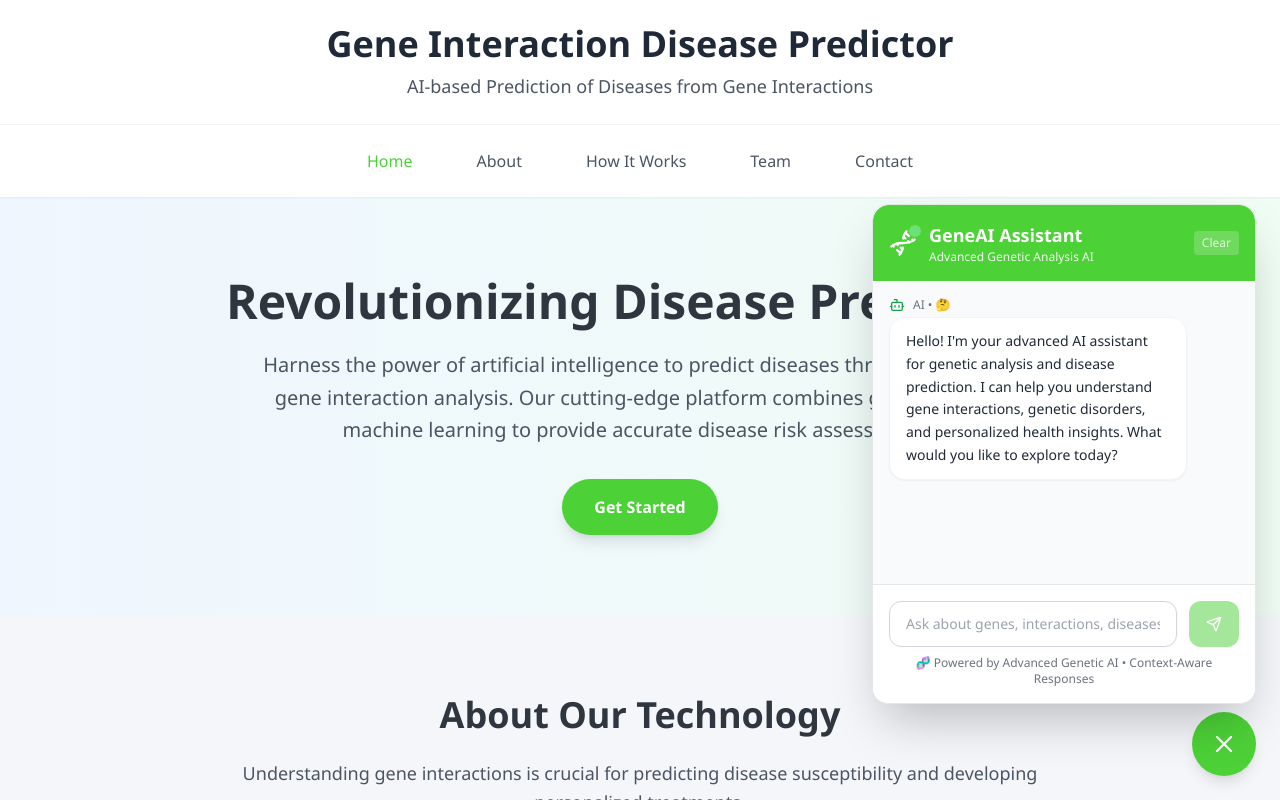
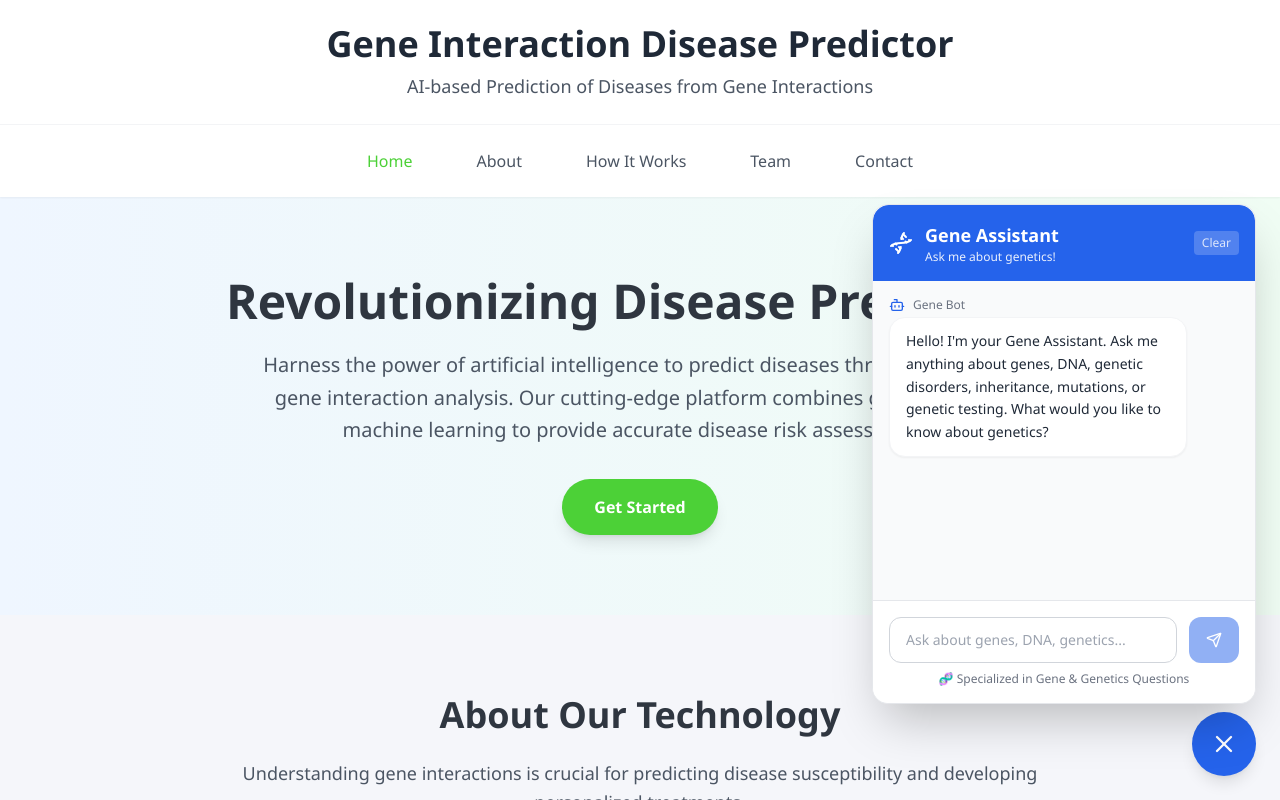
Before and after one commit to Mohamedrxf/ai-gene-insights, a React (Vite) app: page / in a window 1280 px wide. Both pictures are taken after a click on the button 1224 px from the left and 744 px from the top of the page. Shown: the top 800 px of the page. Built offline with nearby package versions, Linux system fonts and the light colour scheme.

Commit message:
Refactor: Create a new chatbot for gene-related questions
The existing chatbot will be modified to specifically handle questions related to genes.

```diff
--- a/src/components/Chatbot.tsx
+++ b/src/components/Chatbot.tsx
@@ -1,23 +1,21 @@
 
 import React, { useState, useEffect, useRef } from 'react';
-import { Bot, X, Send, Brain, Dna } from 'lucide-react';
-import { GeneticAIService, ChatMessage } from '../services/geneticAI';
+import { Bot, X, Send, Dna } from 'lucide-react';
+import { GeneBotService, GeneMessage } from '../services/geneBot';
 
 const Chatbot = () => {
   const [isOpen, setIsOpen] = useState(false);
-  const [messages, setMessages] = useState<ChatMessage[]>([
+  const [messages, setMessages] = useState<GeneMessage[]>([
     {
       id: '1',
-      text: "Hello! I'm your advanced AI assistant for genetic analysis and disease prediction. I can help you understand gene interactions, genetic disorders, and personalized health insights. What would you like to explore today?",
+      text: "Hello! I'm your Gene Assistant. Ask me anything about genes, DNA, genetic disorders, inheritance, mutations, or genetic testing. What would you like to know about genetics?",
       isBot: true,
-      timestamp: new Date(),
-      mood: 'curious',
-      intent: 'education'
+      timestamp: new Date()
     }
   ]);
   const [inputMessage, setInputMessage] = useState('');
   const [isTyping, setIsTyping] = useState(false);
-  const [aiService] = useState(new GeneticAIService());
+  const [geneBot] = useState(new GeneBotService());
   const messagesEndRef = useRef<HTMLDivElement>(null);
 
   const scrollToBottom = () => {
@@ -36,61 +34,40 @@ const Chatbot = () => {
     e.preventDefault();
     if (!inputMessage.trim()) return;
 
-    const mood = aiService.detectMood(inputMessage);
-    const intent = aiService.detectIntent(inputMessage);
-
     // Add user message
-    const userMessage: ChatMessage = {
+    const userMessage: GeneMessage = {
       id: Date.now().toString(),
       text: inputMessage,
       isBot: false,
-      timestamp: new Date(),
-      mood,
-      intent
+      timestamp: new Date()
     };
 
     setMessages(prev => [...prev, userMessage]);
     setInputMessage('');
     setIsTyping(true);
 
-    // Generate AI response
+    // Generate bot response
     setTimeout(() => {
-      const response = aiService.getContextualResponse(inputMessage);
-      const botMessage: ChatMessage = {
+      const response = geneBot.getGeneResponse(inputMessage);
+      const botMessage: GeneMessage = {
         id: (Date.now() + 1).toString(),
-        text: response.text,
+        text: response,
         isBot: true,
-        timestamp: new Date(),
-        mood,
-        intent,
-        multimedia: response.multimedia
+        timestamp: new Date()
       };
 
       setMessages(prev => [...prev, botMessage]);
       setIsTyping(false);
-    }, 1500);
-  };
-
-  const getMoodIcon = (mood?: string) => {
-    switch (mood) {
-      case 'academic': return '🎓';
-      case 'concerned': return '💙';
-      case 'curious': return '🤔';
-      case 'casual': return '😊';
-      default: return '🧬';
-    }
+    }, 1000);
   };
 
   const clearChat = () => {
     setMessages([{
       id: '1',
-      text: "Chat cleared! I'm ready to help you with any genetic analysis questions.",
+      text: "Chat cleared! Ask me anything about genes, DNA, genetic disorders, or genetics in general.",
       isBot: true,
-      timestamp: new Date(),
-      mood: 'curious',
-      intent: 'education'
+      timestamp: new Date()
     }]);
-    aiService.resetContext();
   };
 
   return (
@@ -98,16 +75,12 @@ const Chatbot = () => {
       {/* Chat Toggle Button */}
       <button
         onClick={toggleChat}
-        className="fixed bottom-6 right-6 w-16 h-16 rounded-full shadow-lg hover:shadow-xl transform hover:scale-105 transition-all duration-300 z-50 flex items-center justify-center group"
-        style={{ backgroundColor: '#4cd137' }}
+        className="fixed bottom-6 right-6 w-16 h-16 bg-blue-600 hover:bg-blue-700 rounded-full shadow-lg hover:shadow-xl transform hover:scale-105 transition-all duration-300 z-50 flex items-center justify-center"
       >
         {isOpen ? (
           <X className="w-7 h-7 text-white" />
         ) : (
-          <div className="relative">
-            <Brain className="w-7 h-7 text-white" />
-            <div className="absolute -top-1 -right-1 w-3 h-3 bg-green-400 rounded-full animate-pulse"></div>
-          </div>
+          <Dna className="w-7 h-7 text-white" />
         )}
       </button>
 
@@ -115,16 +88,13 @@ const Chatbot = () => {
       {isOpen && (
         <div className="fixed bottom-24 right-6 w-96 h-[500px] bg-white rounded-2xl shadow-2xl z-50 flex flex-col border border-gray-200 overflow-hidden">
           {/* Chat Header */}
-          <div className="p-4 rounded-t-2xl text-white relative" style={{ backgroundColor: '#4cd137' }}>
+          <div className="p-4 bg-blue-600 rounded-t-2xl text-white">
             <div className="flex items-center justify-between">
               <div className="flex items-center space-x-3">
-                <div className="relative">
-                  <Dna className="w-7 h-7" />
-                  <div className="absolute -top-1 -right-1 w-3 h-3 bg-green-300 rounded-full animate-pulse"></div>
-                </div>
+                <Dna className="w-6 h-6" />
                 <div>
-                  <h3 className="font-bold text-lg">GeneAI Assistant</h3>
-                  <p className="text-xs opacity-90">Advanced Genetic Analysis AI</p>
+                  <h3 className="font-bold text-lg">Gene Assistant</h3>
+                  <p className="text-xs opacity-90">Ask me about genetics!</p>
                 </div>
               </div>
               <button
@@ -143,13 +113,11 @@ const Chatbot = () => {
                 key={message.id}
                 className={`flex ${message.isBot ? 'justify-start' : 'justify-end'}`}
               >
-                <div className={`max-w-[85%] ${message.isBot ? 'order-2' : ''}`}>
+                <div className={`max-w-[85%]`}>
                   {message.isBot && (
                     <div className="flex items-center space-x-2 mb-1">
-                      <Bot className="w-4 h-4 text-green-600" />
-                      <span className="text-xs text-gray-500">
-                        AI • {getMoodIcon(message.mood)}
-                      </span>
+                      <Bot className="w-4 h-4 text-blue-600" />
+                      <span className="text-xs text-gray-500">Gene Bot</span>
                     </div>
                   )}
 
@@ -157,30 +125,11 @@ const Chatbot = () => {
                     className={`px-4 py-3 rounded-2xl text-sm leading-relaxed ${
                       message.isBot
                         ? 'bg-white text-gray-800 shadow-sm border border-gray-100'
-                        : 'text-white shadow-sm'
+                        : 'bg-blue-600 text-white shadow-sm'
                     }`}
-                    style={!message.isBot ? { backgroundColor: '#4cd137' } : {}}
                   >
                     {message.text}
-
-                    {/* Multimedia content */}
-                    {message.multimedia && (
-                      <div className="mt-3 rounded-lg overflow-hidden">
-                        <img
-                          src={message.multimedia.src}
-                          alt={message.multimedia.alt}
-                          className="w-full h-32 object-cover rounded-lg"
-                        />
-                        <p className="text-xs text-gray-500 mt-1">{message.multimedia.alt}</p>
-                      </div>
-                    )}
                   </div>
-
-                  {!message.isBot && (
-                    <div className="text-xs text-gray-500 mt-1 text-right">
-                      {getMoodIcon(message.mood)} {message.intent}
-                    </div>
-                  )}
                 </div>
               </div>
             ))}
@@ -208,21 +157,20 @@ const Chatbot = () => {
                 type="text"
                 value={inputMessage}
                 onChange={(e) => setInputMessage(e.target.value)}
-                placeholder="Ask about genes, interactions, diseases..."
-                className="flex-1 px-4 py-3 border border-gray-300 rounded-xl focus:outline-none focus:border-green-500 focus:ring-2 focus:ring-green-200 text-sm transition-all"
+                placeholder="Ask about genes, DNA, genetics..."
+                className="flex-1 px-4 py-3 border border-gray-300 rounded-xl focus:outline-none focus:border-blue-500 focus:ring-2 focus:ring-blue-200 text-sm transition-all"
                 disabled={isTyping}
               />
               <button
                 type="submit"
                 disabled={isTyping || !inputMessage.trim()}
-                className="px-4 py-3 text-white rounded-xl hover:opacity-90 transition-all disabled:opacity-50 disabled:cursor-not-allowed flex items-center justify-center min-w-[50px]"
-                style={{ backgroundColor: '#4cd137' }}
+                className="px-4 py-3 bg-blue-600 hover:bg-blue-700 text-white rounded-xl transition-all disabled:opacity-50 disabled:cursor-not-allowed flex items-center justify-center min-w-[50px]"
               >
                 <Send className="w-4 h-4" />
               </button>
             </div>
             <div className="mt-2 text-xs text-gray-500 text-center">
-              🧬 Powered by Advanced Genetic AI • Context-Aware Responses
+              🧬 Specialized in Gene & Genetics Questions
             </div>
           </form>
         </div>
--- /dev/null
+++ b/src/services/geneBot.ts
@@ -0,0 +1,79 @@
+
+export interface GeneMessage {
+  id: string;
+  text: string;
+  isBot: boolean;
+  timestamp: Date;
+}
+
+export class GeneBotService {
+  getGeneResponse(userInput: string): string {
+    const input = userInput.toLowerCase();
+
+    // Gene basics
+    if (input.includes('what is gene') || input.includes('define gene')) {
+      return "A gene is a specific sequence of DNA that contains instructions for making proteins. Genes determine traits like eye color, height, and susceptibility to diseases. Humans have about 20,000-25,000 genes.";
+    }
+
+    // Gene expression
+    if (input.includes('gene expression') || input.includes('how genes work')) {
+      return "Gene expression is the process where genetic information is used to create proteins. It involves transcription (DNA → RNA) and translation (RNA → protein). This process can be regulated to control when and how much protein is made.";
+    }
+
+    // Gene mutations
+    if (input.includes('mutation') || input.includes('genetic change')) {
+      return "Gene mutations are changes in DNA sequence that can be beneficial, harmful, or neutral. They can be inherited from parents or acquired during life. Examples include sickle cell anemia (harmful) and lactose tolerance (beneficial).";
+    }
+
+    // Gene therapy
+    if (input.includes('gene therapy') || input.includes('genetic treatment')) {
+      return "Gene therapy involves introducing genetic material into a patient's cells to treat disease. It can replace faulty genes, introduce new genes to fight disease, or turn off genes that cause problems.";
+    }
+
+    // Gene testing
+    if (input.includes('genetic test') || input.includes('gene test')) {
+      return "Genetic testing analyzes DNA to identify changes in genes that may cause disease. It can predict disease risk, confirm diagnoses, guide treatment decisions, and provide information about inherited conditions.";
+    }
+
+    // Gene inheritance
+    if (input.includes('inherit') || input.includes('heredity') || input.includes('family')) {
+      return "Genes are inherited from parents through chromosomes. You receive one copy of each gene from each parent. Some traits are controlled by single genes (like blood type), while others involve multiple genes.";
+    }
+
+    // Specific genes
+    if (input.includes('brca') || input.includes('cancer gene')) {
+      return "BRCA1 and BRCA2 are genes that normally help prevent breast and ovarian cancer. Mutations in these genes significantly increase cancer risk. Genetic testing can identify these mutations for prevention planning.";
+    }
+
+    if (input.includes('huntington') || input.includes('hd gene')) {
+      return "Huntington's disease is caused by mutations in the HTT gene. It's an autosomal dominant disorder, meaning only one copy of the mutated gene is needed to cause the disease. Symptoms typically appear in mid-adulthood.";
+    }
+
+    if (input.includes('cystic fibrosis') || input.includes('cftr')) {
+      return "Cystic fibrosis is caused by mutations in the CFTR gene, which affects chloride transport across cell membranes. It's an autosomal recessive disorder, requiring two copies of the mutated gene.";
+    }
+
+    // Gene regulation
+    if (input.includes('regulation') || input.includes('control') || input.includes('turn on')) {
+      return "Gene regulation controls when, where, and how much of a gene product is made. It involves promoters, enhancers, transcription factors, and epigenetic modifications. This allows cells to respond to environmental changes.";
+    }
+
+    // Gene interaction
+    if (input.includes('interaction') || input.includes('epistasis')) {
+      return "Gene interactions occur when multiple genes affect the same trait. Epistasis is when one gene masks or modifies the expression of another. These interactions create the complexity we see in inherited traits.";
+    }
+
+    // Gene sequencing
+    if (input.includes('sequencing') || input.includes('genome') || input.includes('dna sequence')) {
+      return "Gene sequencing determines the exact order of DNA bases in genes. The Human Genome Project sequenced all human genes. Modern techniques like NGS (Next Generation Sequencing) make it faster and cheaper.";
+    }
+
+    // Default response for gene-related questions
+    if (input.includes('gene') || input.includes('genetic') || input.includes('dna') || input.includes('chromosome')) {
+      return "I can help you with gene-related questions! Ask me about gene function, mutations, inheritance, specific genetic conditions, gene therapy, genetic testing, or any other genetic topics you're curious about.";
+    }
+
+    // Non-gene related
+    return "I specialize in gene-related questions! Please ask me about genes, DNA, genetic disorders, inheritance, gene therapy, genetic testing, or related genetic topics. How can I help you understand genetics better?";
+  }
+}
```
